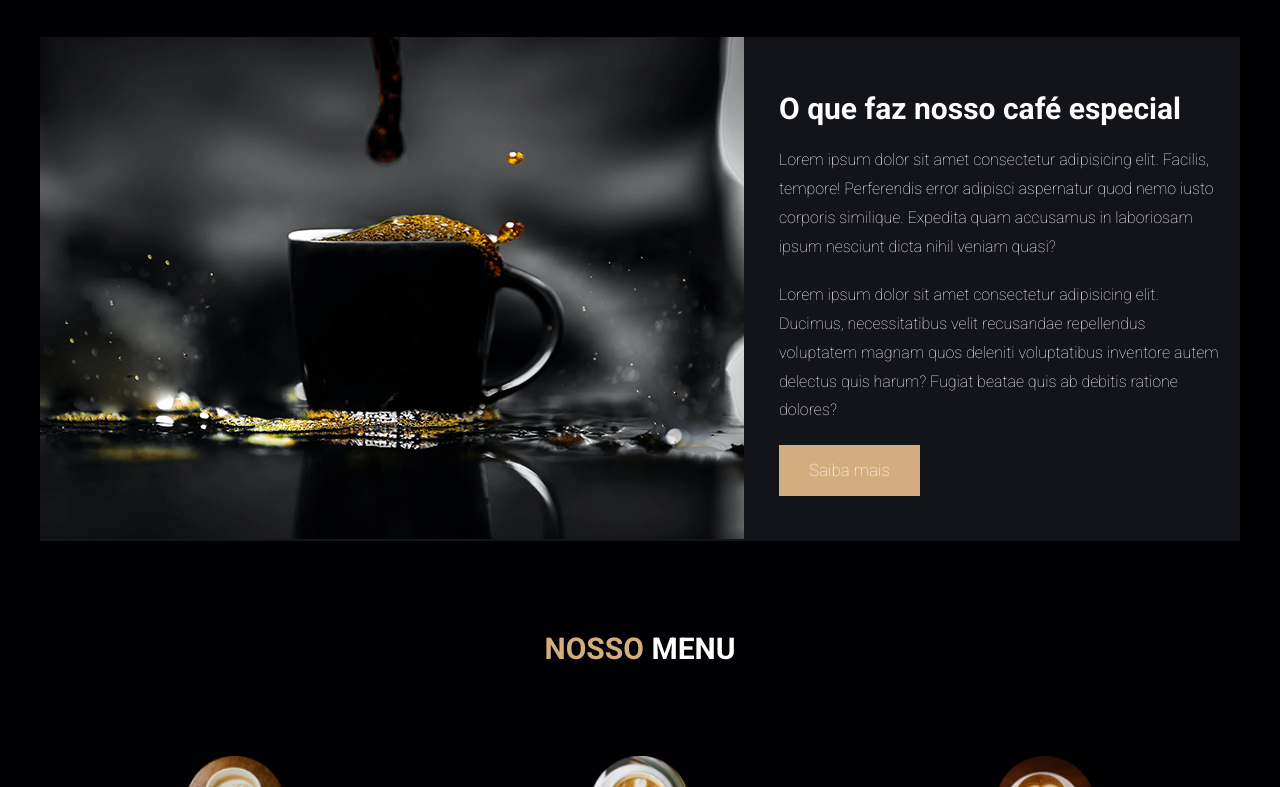
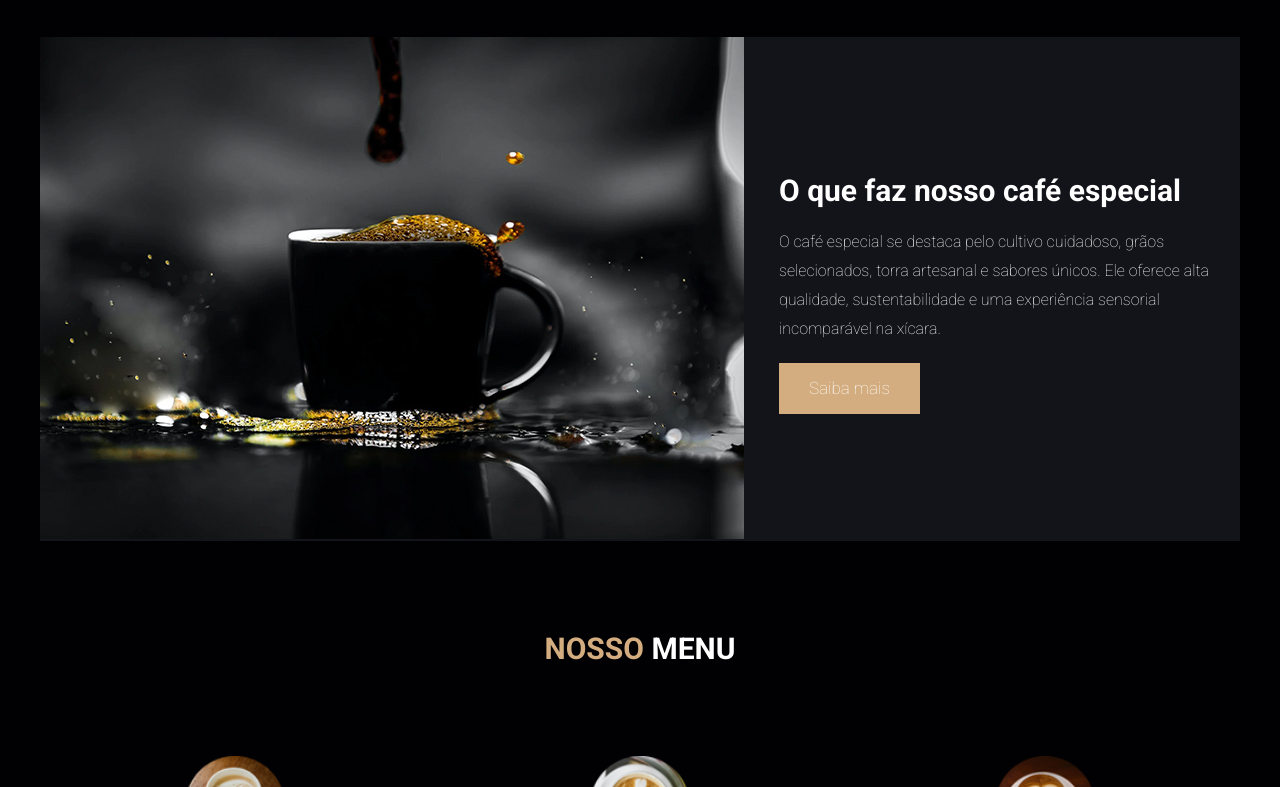
Before and after one commit to wallaceespy/Cafeteria, a plain HTML site: page index.html in a window 1280 px wide. Shown: the part 898-1685 px from the top of the page. Drawn offline with Linux system fonts and the light colour scheme.

Commit message:
commit
Alteração na parte "o que faz nosso café especia"..

```diff
--- a/index.html
+++ b/index.html
@@ -42,7 +42,7 @@
             <p>Bem-vindo à nossa cafeteria!</p>
                 <p>Aqui, cada xícara conta uma história.
                     Do aroma irresistível do café fresquinho às delícias feitas com carinho, somos o lugar perfeito para momentos únicos.
-                    Venha saborear e se apaixonar por cada detalhe. ☕✨"</p>
+                    Venha saborear e se apaixonar por cada detalhe."</p>
             <a href="#" class="btn">Peça seu Agora</a>
             </div>
         </section>
@@ -56,8 +56,7 @@
             </div>
             <div class="content">
                 <h3>O que faz nosso café especial</h3>
-                <p>Lorem ipsum dolor sit amet consectetur adipisicing elit. Facilis, tempore! Perferendis error adipisci aspernatur quod nemo iusto corporis similique. Expedita quam accusamus in laboriosam ipsum nesciunt dicta nihil veniam quasi?</p>
-                <p>Lorem ipsum dolor sit amet consectetur adipisicing elit. Ducimus, necessitatibus velit recusandae repellendus voluptatem magnam quos deleniti voluptatibus inventore autem delectus quis harum? Fugiat beatae quis ab debitis ratione dolores?</p>
+                <p>O café especial se destaca pelo cultivo cuidadoso, grãos selecionados, torra artesanal e sabores únicos. Ele oferece alta qualidade, sustentabilidade e uma experiência sensorial incomparável na xícara. </p>
                 <a href="#" class="btn">Saiba mais</a>
             </div>
         </div>
```
Also changed, not shown: 1 other file.
